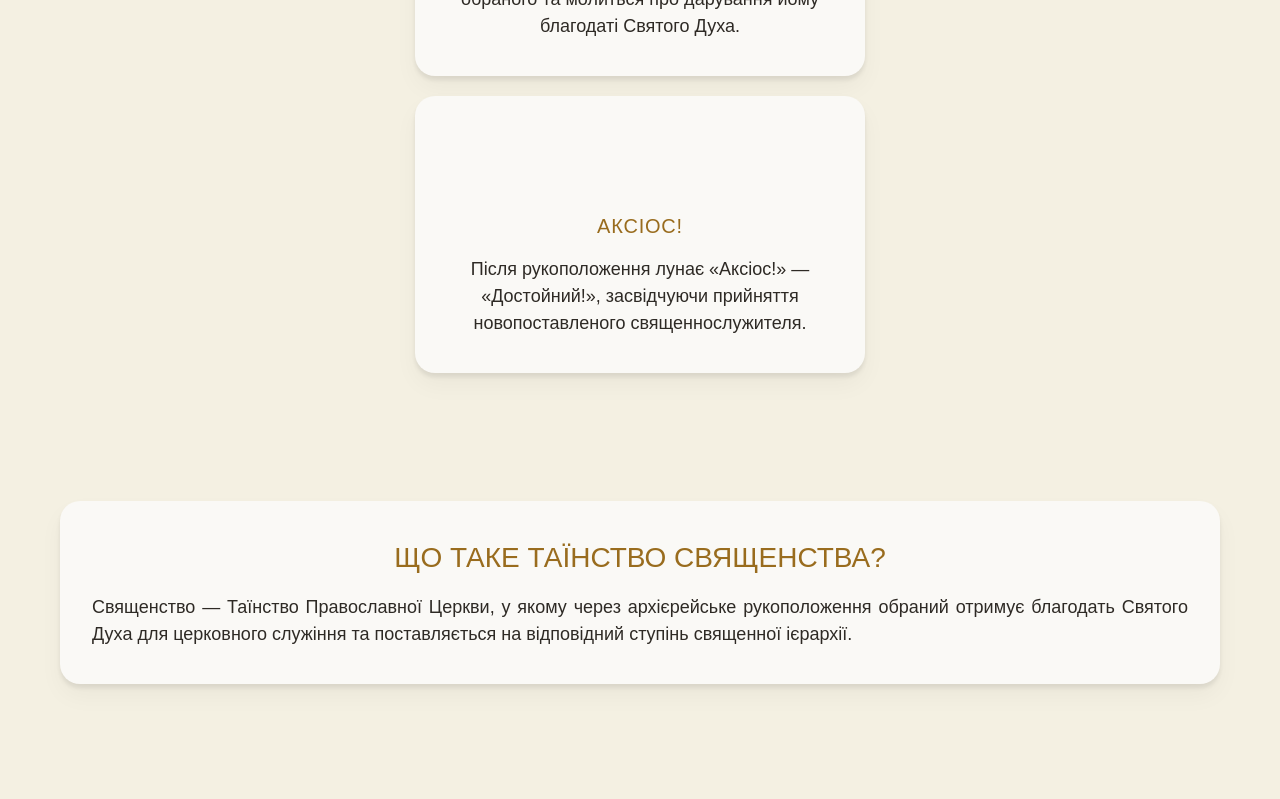
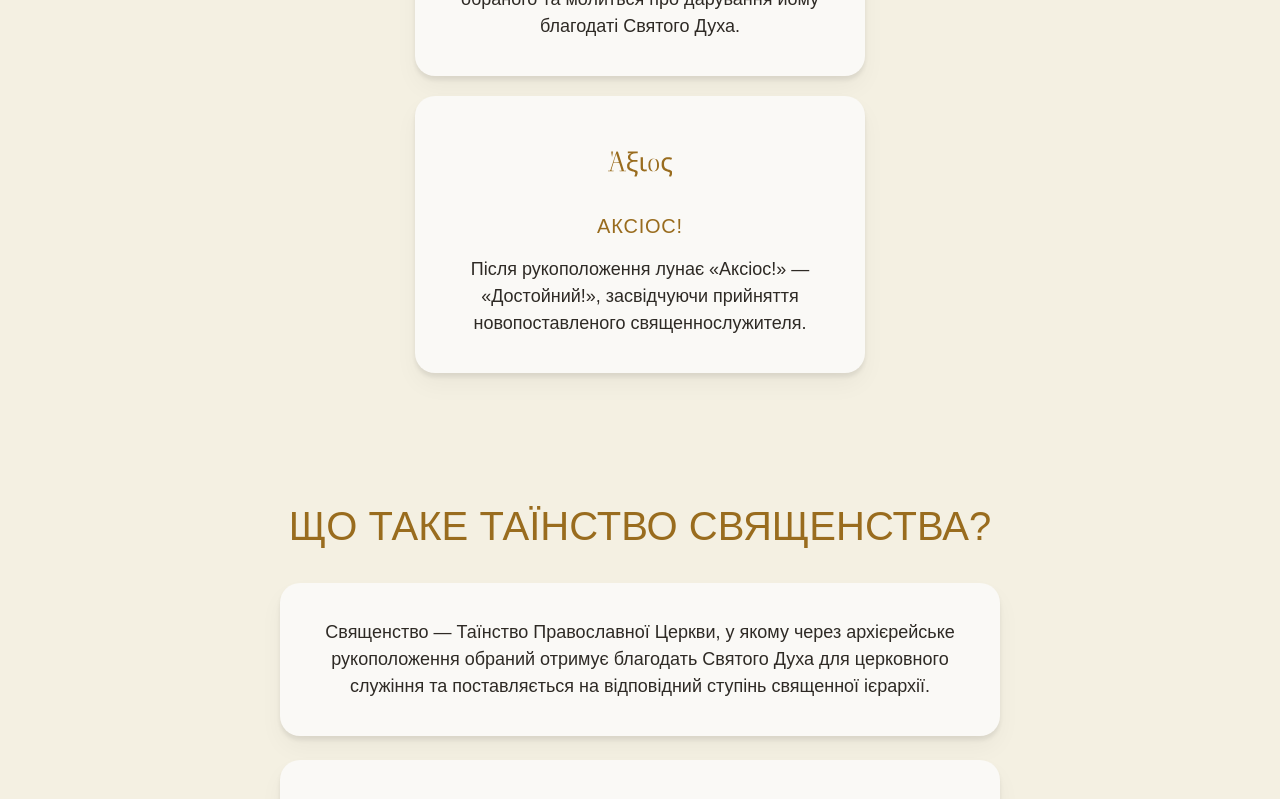
Before and after one commit to helenamitiaieva/ukrainian-church-ingolstadt, a Next.js app: page /sacraments/holy-orders in a window 1280 px wide. Shown: the part 1200-1999 px from the top of the page. Built offline with nearby package versions, Linux system fonts and the light colour scheme; a web font is replaced by a local one.

Commit message:
add page history

```diff
--- /dev/null
+++ b/src/app/history/page.module.css
@@ -0,0 +1,49 @@
+.page {
+  min-height: 100vh;
+  display: flex;
+  align-items: center;
+
+  padding: 140px 0 80px;
+
+  background: var(--color-milky);
+}
+
+.content {
+  width: 100%;
+  max-width: 700px;
+  margin-inline: auto;
+
+  text-align: center;
+}
+
+.label {
+  display: inline-block;
+  margin-bottom: 18px;
+
+  font-size: 14px;
+  letter-spacing: 0.08em;
+  text-transform: uppercase;
+
+  color: var(--color-gold-dark);
+}
+
+.title {
+  margin: 0 0 24px;
+
+  font-family: var(--font-viaoda);
+  font-size: clamp(38px, 6vw, 64px);
+  font-weight: 400;
+  line-height: 1.1;
+
+  color: var(--color-text);
+}
+
+.text {
+  max-width: 600px;
+  margin: 0 auto;
+
+  font-size: 18px;
+  line-height: 1.7;
+
+  color: var(--color-text);
+}
--- a/src/app/sacraments/holy-orders/page.tsx
+++ b/src/app/sacraments/holy-orders/page.tsx
@@ -14,8 +14,6 @@ export default function HolyOrdersPage() {
       <Hero {...holyOrdersData.hero} />
 
       <SacramentFeatures items={holyOrdersData.features} />
-
-      <SacramentAbout data={holyOrdersData.about} />
 
       {holyOrdersData.details && (
         <SacramentCardSection data={holyOrdersData.details} />
--- a/src/data/sacraments/holyOrders.ts
+++ b/src/data/sacraments/holyOrders.ts
@@ -3,7 +3,7 @@ import type { SacramentPageData } from "./types";
 export const holyOrdersData: SacramentPageData = {
   hero: {
     title: "Таїнство Священства",
-    subtitle: "Служіння Богові, Церкві та людям",
+    subtitle: "Покликання до служіння",
     image: "/images/sacraments/holy-orders.webp",
     alt: "Таїнство Священства",
     buttonText: "Дізнатися більше",
@@ -12,17 +12,17 @@ export const holyOrdersData: SacramentPageData = {
 
   features: [
     {
-      icon: "three-degrees",
+      icon: "icon-three",
       title: "Три ступені",
       text: "У Православній Церкві існують три ступені священства: диякон, пресвітер і єпископ.",
     },
     {
-      icon: "ordination",
+      icon: "icon-holy-orders",
       title: "Покладання рук",
       text: "Під час хіротонії єпископ покладає руки на обраного та молиться про дарування йому благодаті Святого Духа.",
     },
     {
-      icon: "axios",
+      icon: "icon-axios",
       title: "Аксіос!",
       text: "Після рукоположення лунає «Аксіос!» — «Достойний!», засвідчуючи прийняття новопоставленого священнослужителя.",
     },
@@ -34,8 +34,11 @@ export const holyOrdersData: SacramentPageData = {
   },
 
   details: {
-    title: "",
+    title: "Що таке Таїнство Священства?",
     cards: [
+      {
+        text: "Священство — Таїнство Православної Церкви, у якому через архієрейське рукоположення обраний отримує благодать Святого Духа для церковного служіння та поставляється на відповідний ступінь священної ієрархії.",
+      },
       {
         text: "Саме рукоположення також називають хіротонією — від грецького слова, пов’язаного з покладанням рук.",
       },
```
Also changed, not shown: src/app/history/page.tsx (+21 -0 lines).
